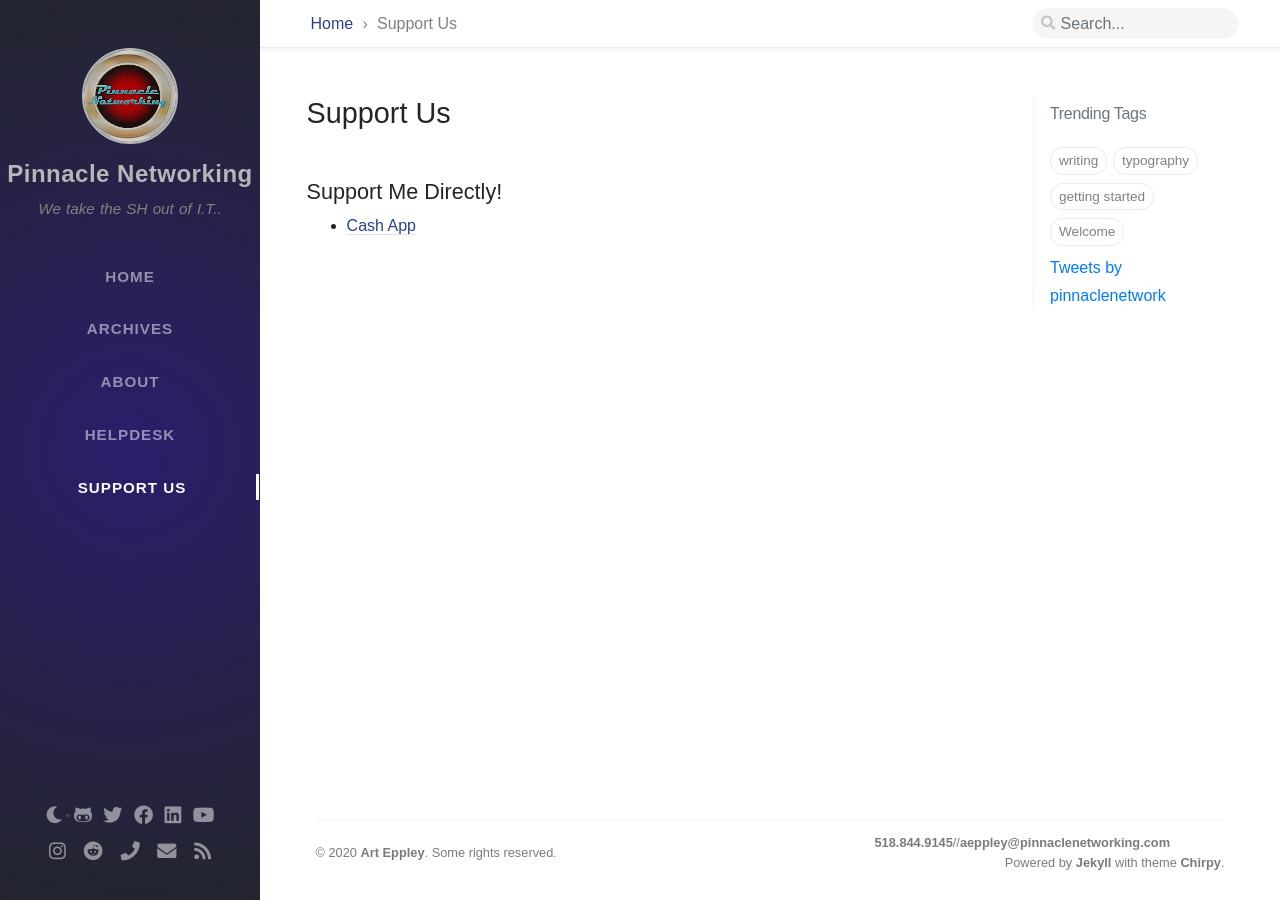
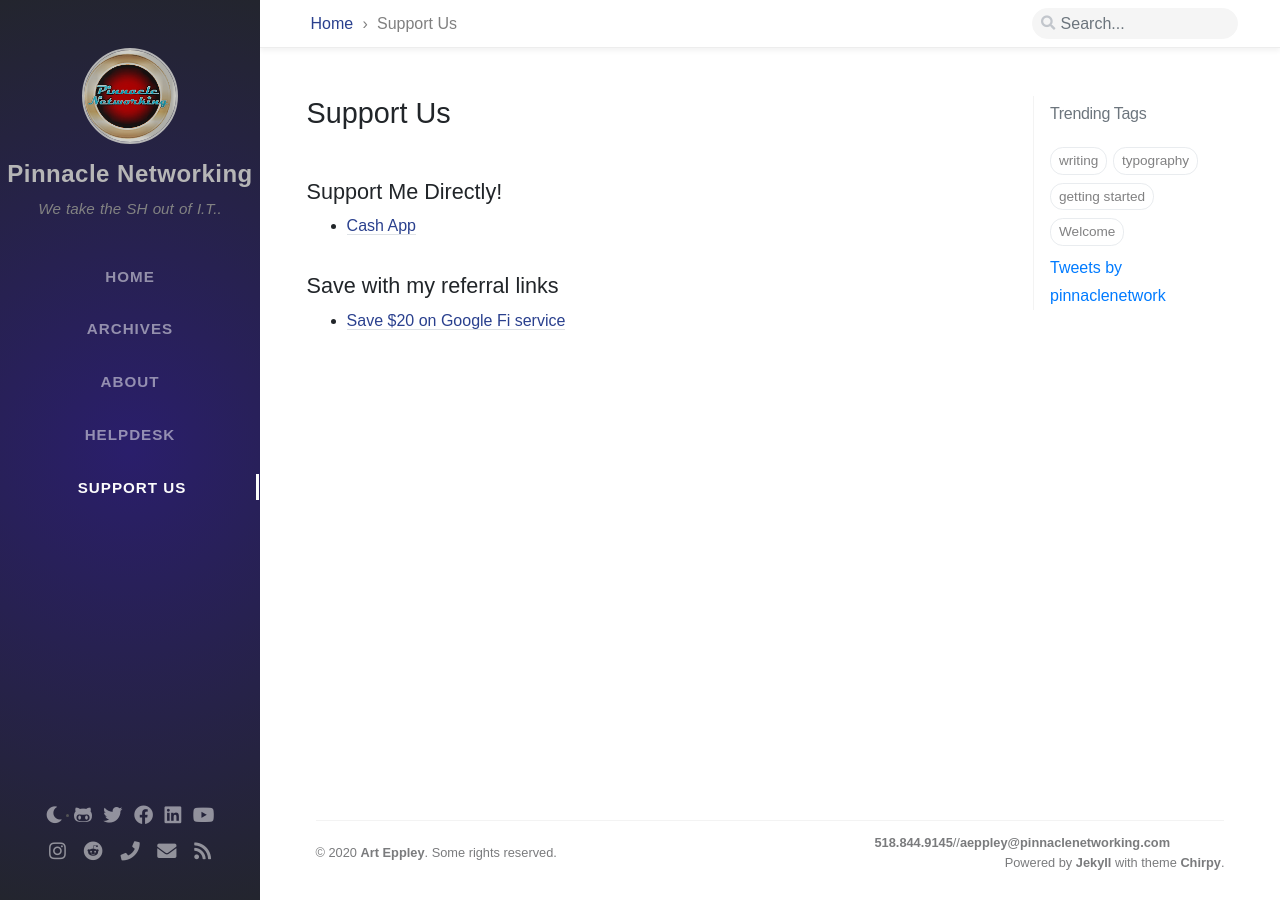
Before and after one commit to Pinnaclenetworking/pinnaclenetworking.github.io, a Jekyll site: the page built from tabs/support.md, in a window 1280 px wide. Built offline with Jekyll 4.4.1, drawn with Linux system fonts in a browser that asks for light colours; nearby versions of some CDN libraries; some web fonts are replaced; our own code applies the rules of GitHub Pages for plain Markdown files; comment, search, counter and statistics services are not loaded.

Commit message:
Update support.md

```diff
--- a/tabs/support.md
+++ b/tabs/support.md
@@ -13,3 +13,9 @@ title: Support Us
       <li><a href="cash.me/$pinnacle">Cash App</a></li>
 
    </ul>
+
+<H2> Save with my referral links</H2>
+   <ul>
+       <li><a href="https://g.co/fi/r/C35HNW">Save $20 on Google Fi service</a></li>
+
+   </ul>
```
